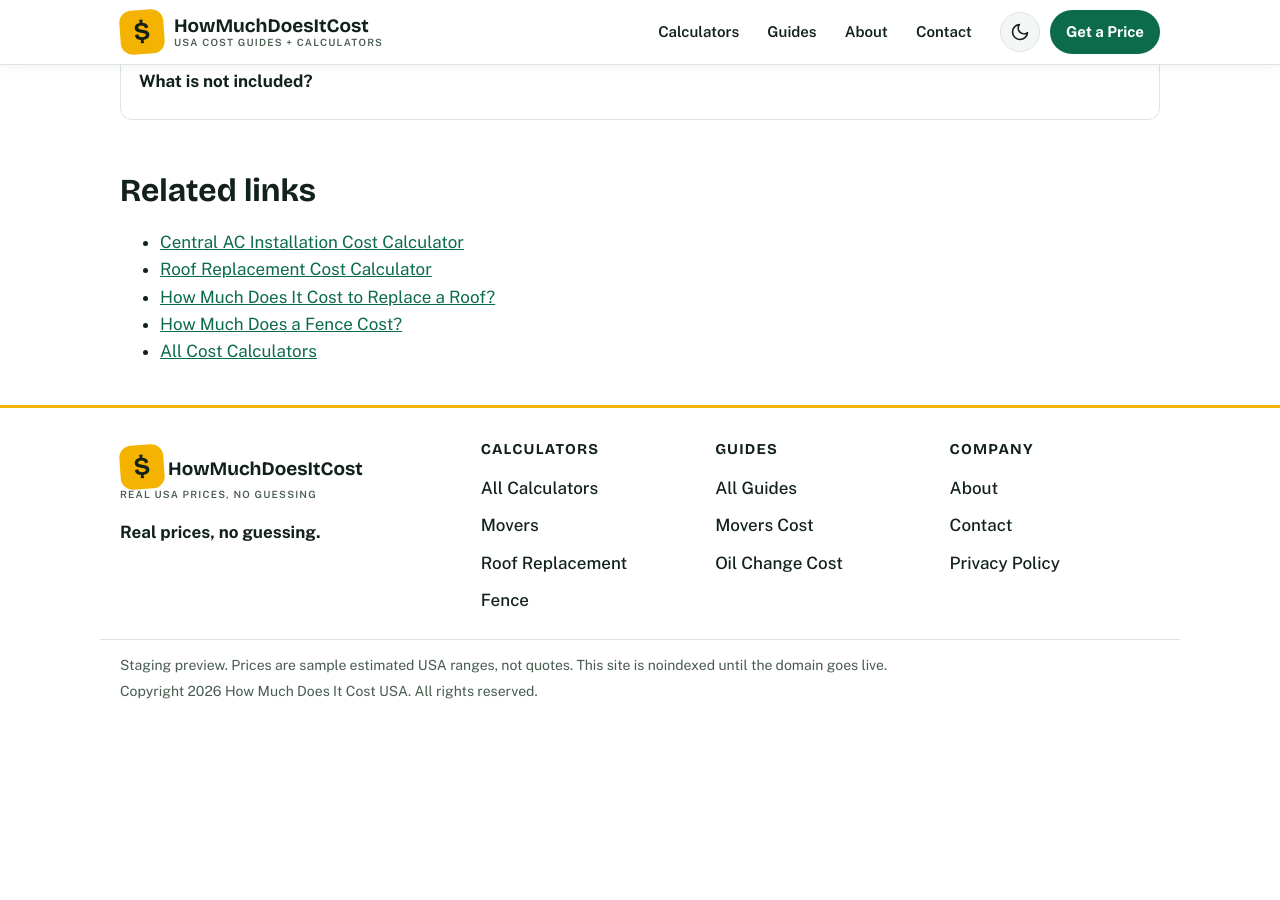
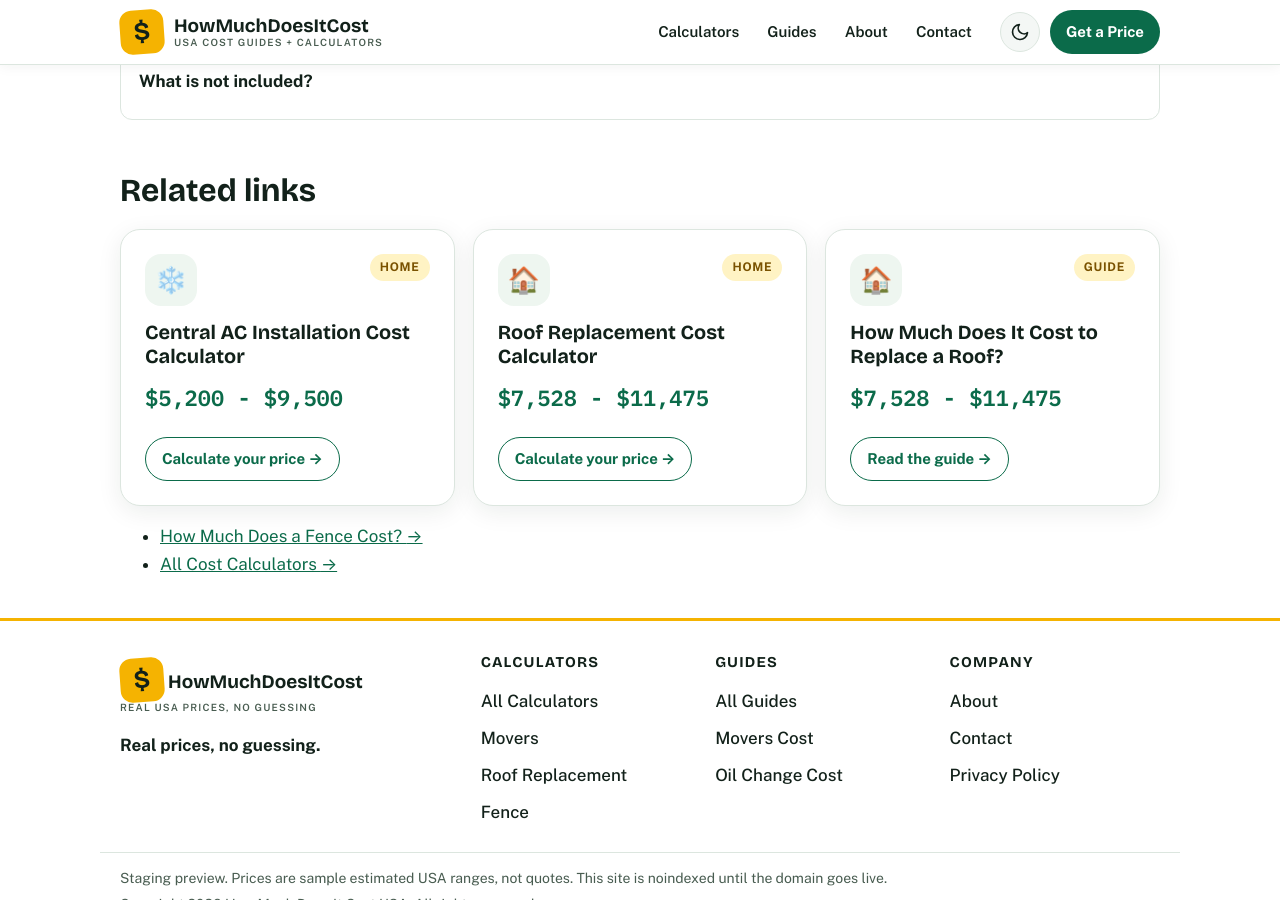
Before and after one commit to zaidmeo09-dhangal/howmuchdoesitcostusa, a Jekyll site: the page built from _posts/2026-11-14-how-much-does-it-cost-to-install-central-air.md, in a window 1280 px wide and 900 px high, scrolled down 3207 px. Built offline with Jekyll 4.4.1, drawn with Linux system fonts in a browser that asks for light colours; before the commit the page ends 3934 px from its top, so only the background shows below that.

Commit message:
Initial deploy: add _posts/2026-11-14-how-much-does-it-cost-to-install-central-air.md

```diff
--- a/_posts/2026-11-14-how-much-does-it-cost-to-install-central-air.md
+++ b/_posts/2026-11-14-how-much-does-it-cost-to-install-central-air.md
@@ -181,10 +181,12 @@ An older home may need a panel upgrade or a new circuit for the outdoor unit. Th
 
 ## Related links
 
-<ul>
-<li><a href="{{ '/central-ac-installation-cost-calculator/' | relative_url }}">Central AC Installation Cost Calculator</a></li>
-<li><a href="{{ '/roof-replacement-cost-calculator/' | relative_url }}">Roof Replacement Cost Calculator</a></li>
-<li><a href="{{ '/blog/how-much-does-it-cost-to-replace-a-roof/' | relative_url }}">How Much Does It Cost to Replace a Roof?</a></li>
-<li><a href="{{ '/blog/how-much-does-a-fence-cost/' | relative_url }}">How Much Does a Fence Cost?</a></li>
-<li><a href="{{ '/tools/' | relative_url }}">All Cost Calculators</a></li>
+<div class="grid related-grid">
+<div class="card related-card"><div class="card-top"><span class="card-icon" aria-hidden="true">❄️</span><span class="card-cat">Home</span></div><h3><a href="{{ '/central-ac-installation-cost-calculator/' | relative_url }}">Central AC Installation Cost Calculator</a></h3><p class="price">$5,200 - $9,500</p><a class="card-cta" href="{{ '/central-ac-installation-cost-calculator/' | relative_url }}">Calculate your price &rarr;</a></div>
+<div class="card related-card"><div class="card-top"><span class="card-icon" aria-hidden="true">🏠</span><span class="card-cat">Home</span></div><h3><a href="{{ '/roof-replacement-cost-calculator/' | relative_url }}">Roof Replacement Cost Calculator</a></h3><p class="price">$7,528 - $11,475</p><a class="card-cta" href="{{ '/roof-replacement-cost-calculator/' | relative_url }}">Calculate your price &rarr;</a></div>
+<div class="card related-card"><div class="card-top"><span class="card-icon" aria-hidden="true">🏠</span><span class="card-cat">Guide</span></div><h3><a href="{{ '/blog/how-much-does-it-cost-to-replace-a-roof/' | relative_url }}">How Much Does It Cost to Replace a Roof?</a></h3><p class="price">$7,528 - $11,475</p><a class="card-cta" href="{{ '/blog/how-much-does-it-cost-to-replace-a-roof/' | relative_url }}">Read the guide &rarr;</a></div>
+</div>
+<ul class="chip-list">
+  <li><a href="{{ '/blog/how-much-does-a-fence-cost/' | relative_url }}">How Much Does a Fence Cost? <span aria-hidden="true">&rarr;</span></a></li>
+  <li><a href="{{ '/tools/' | relative_url }}">All Cost Calculators <span aria-hidden="true">&rarr;</span></a></li>
 </ul>
```
